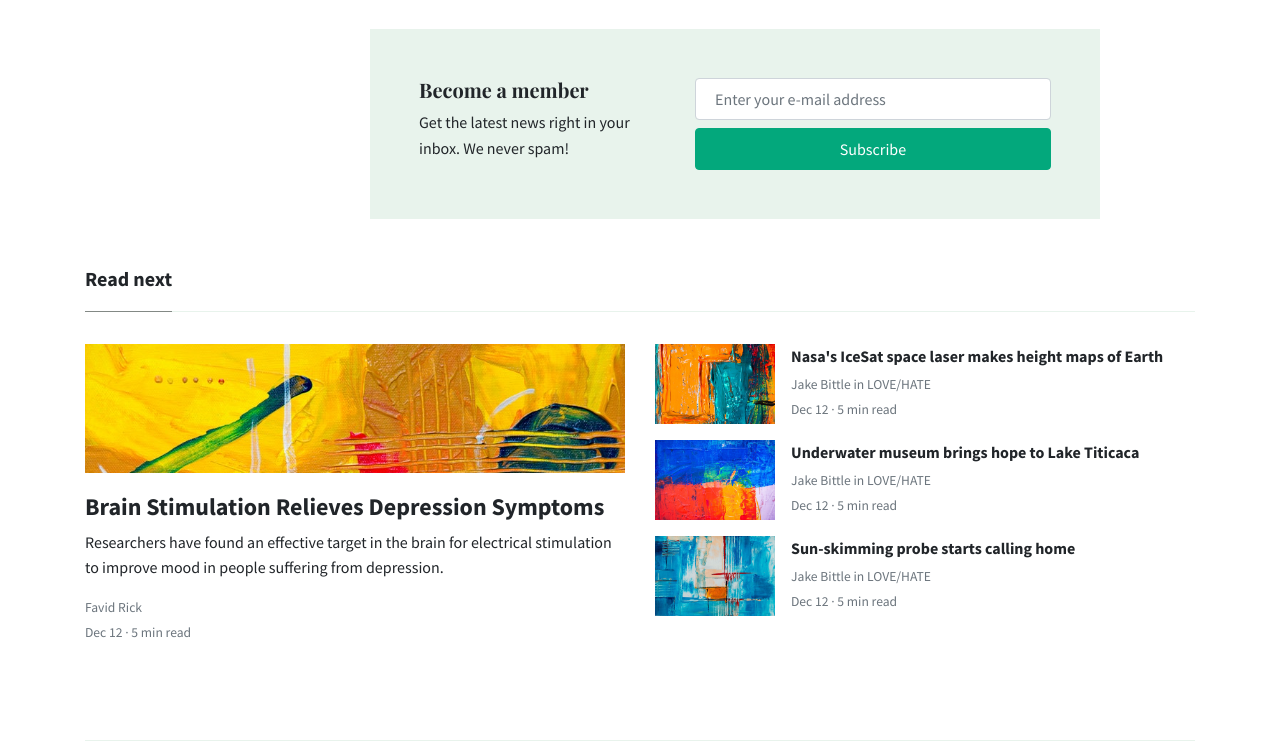
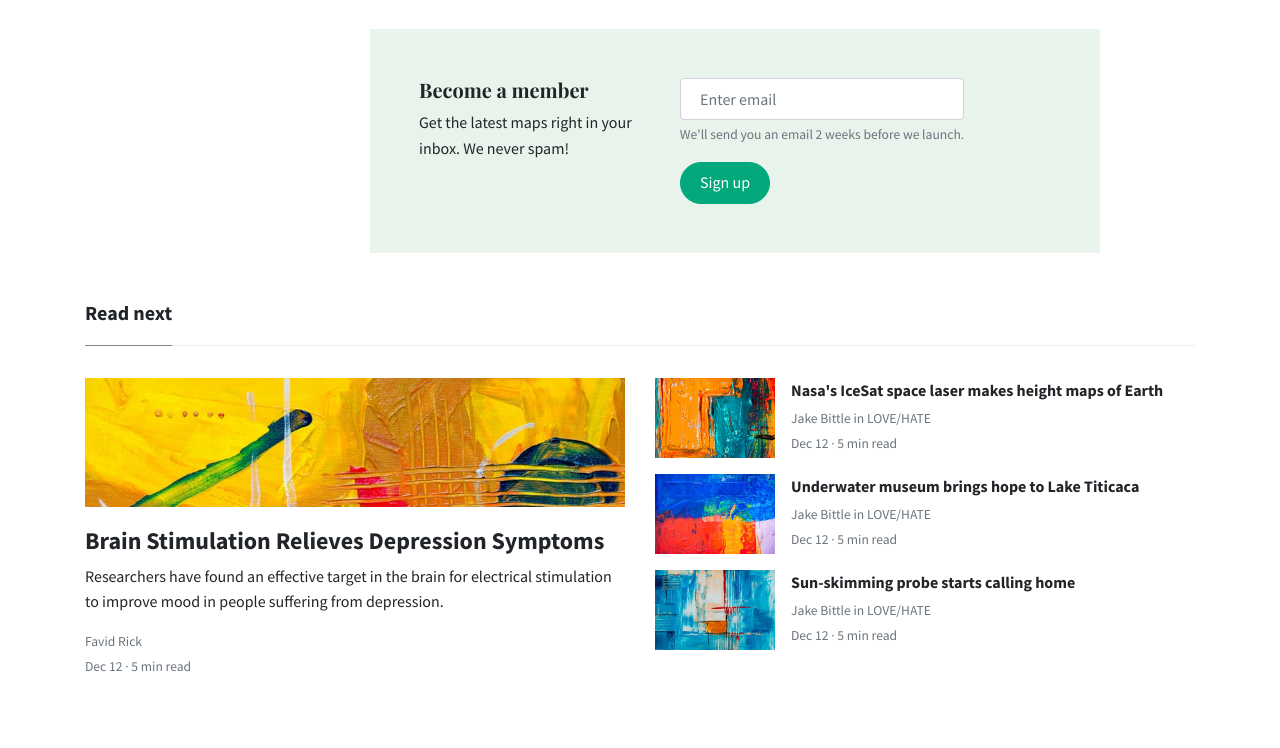
Before and after one commit to taishiwalden/mappa.news, a website: page article.html in a window 1280 px wide. Shown: the part 1013-1761 px from the top of the page. Drawn offline with nearby package versions, Linux system fonts and the light colour scheme.

Commit message:
Added new subscription sign up form to articles

```diff
--- a/article.html
+++ b/article.html
@@ -234,16 +234,29 @@
 					<div class="row justify-content-between">
 						<div class="col-md-5 mb-2 mb-md-0">
 							<h5 class="font-weight-bold secondfont">Become a member</h5>
-							Get the latest news right in your inbox. We never spam!
+							Get the latest maps right in your inbox. We never spam!
 						</div>
 						<div class="col-md-7">
 							<div class="row">
-								<div class="col-md-12">
-									<input type="text" class="form-control" placeholder="Enter your e-mail address">
-								</div>
-								<div class="col-md-12 mt-2">
-									<button type="submit" class="btn btn-success btn-block">Subscribe</button>
-								</div>
+								<form name="contact" method="POST" data-netlify-recaptcha="true" data-netlify="true">
+									<div class="form-group">
+										<input type="email" class="form-control" id="exampleInputEmail1"
+											aria-describedby="emailHelp" placeholder="Enter email" required=""
+											name="email">
+										<small id="emailHelp" class="form-text text-muted">We'll send you an email 2
+											weeks
+											before we
+											launch.</small>
+										</p>
+										<div data-netlify-recaptcha="true"></div>
+										<p>
+									</div>
+									<!-- <div class="form-group">
+									<input type="password" class="form-control" id="exampleInputPassword1"
+										placeholder="Password" required="">
+									</div> -->
+									<button type="submit" class="btn btn-success btn-round">Sign up</button>
+								</form>
 							</div>
 						</div>
 					</div>
```
Also changed, not shown: belt-and-road-initiative.html (+19 -2 lines), seven-world-wonders.html (+19 -6 lines), top-ten-languages.html (+19 -6 lines), underwater-cities.html (+20 -7 lines).
